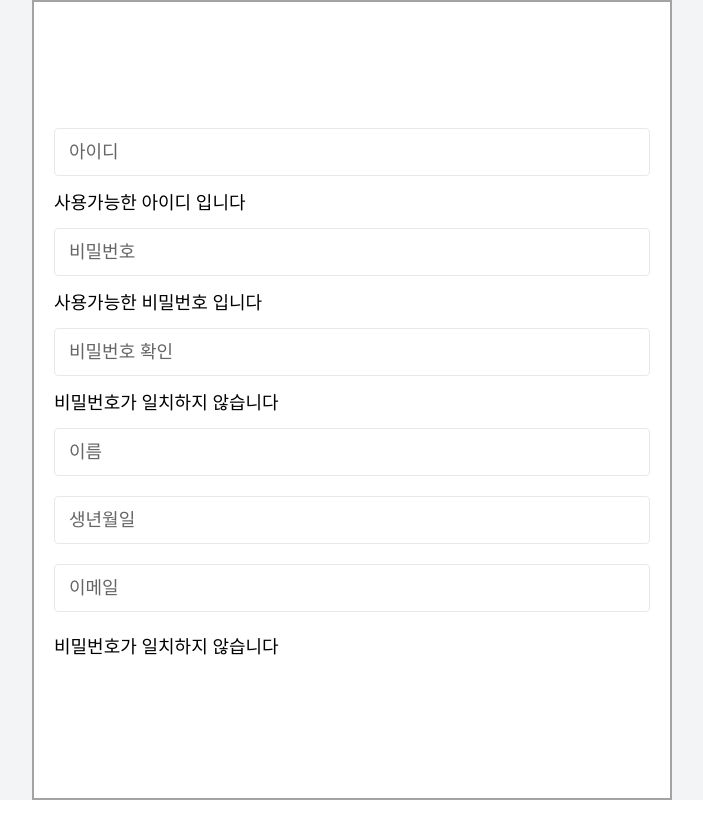
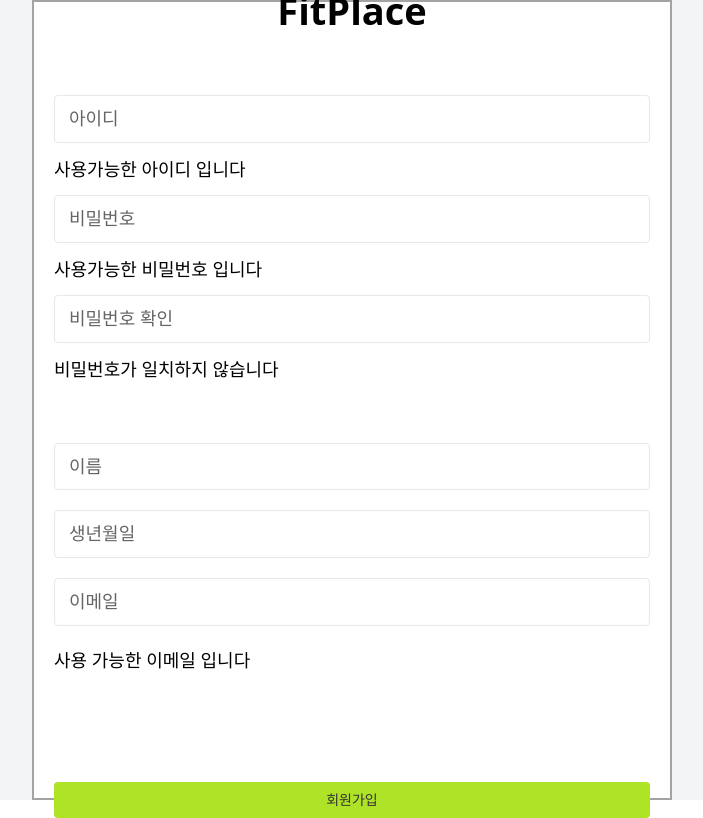
Before and after one commit to prgrms-fe-devcourse/NFE1_2_FitPlace, a React (Vite) app: page /register in a window 1280 px wide. Shown: the whole page, without its empty margins (288-991 px from the left). Built offline with nearby package versions, Linux system fonts and the light colour scheme.

Commit message:
로그인 회원가입 레이아웃 완료 (버튼 글씨크기 조율필요)

```diff
--- a/src/components/RegisterBtn.tsx
+++ /dev/null
@@ -1,16 +0,0 @@
-interface RegiProps {
-  text: string
-  margin?: string
-}
-
-const RegisterInput = (props: RegiProps) => {
-  return (
-    <div className={`w-full ${props.margin}`}>
-      <button
-        className="w-full bg-primary text-placeholder text-lg py-4 leading-button rounded"
-      >{ props.text }</button>
-    </div>
-  );
-};
-
-export default RegisterInput;
--- a/src/pages/register/Login.tsx
+++ b/src/pages/register/Login.tsx
@@ -1,5 +1,4 @@
 import RegisterInput from "../../components/RegisterInput";
-import RegisterBtn from '../../components/RegisterBtn';
 import { Link } from "react-router-dom";
 import Button from "../../components/Button";
 
--- a/src/pages/register/Register.tsx
+++ b/src/pages/register/Register.tsx
@@ -1,8 +1,10 @@
+import Button from '../../components/Button';
 import RegisterInput from '../../components/RegisterInput';
 
 const Register = () => {
   return (
-    <div className="flex flex-col justify-center items-center w-140 h-full border-solid border-2 border-neutral-400 px-5 bg-white">
+    <div className="flex flex-col justify-center items-stratch w-140 h-full border-solid border-2 border-neutral-400 px-5 bg-white">
+      <h2 className="text-heading mb-14 font-black text-center">FitPlace</h2>
       {/* 아이디 입력 */}
       <RegisterInput
         type='text'
@@ -46,7 +48,7 @@
       '>비밀번호가 일치하지 않습니다</p>
 
       {/* 하단 기타정보 */}
-      <div className='w-full'>
+      <div className='w-full mt-12 mb-24'>
         <RegisterInput
           type='text'
           placeholder='이름'
@@ -68,8 +70,10 @@
           text-left
           text-lg
           text-medium
-        '>비밀번호가 일치하지 않습니다</p>
+        '>사용 가능한 이메일 입니다</p>
       </div>
+
+      <Button label='회원가입' size='full' color='green' />
     </div>
   );
 };
```
